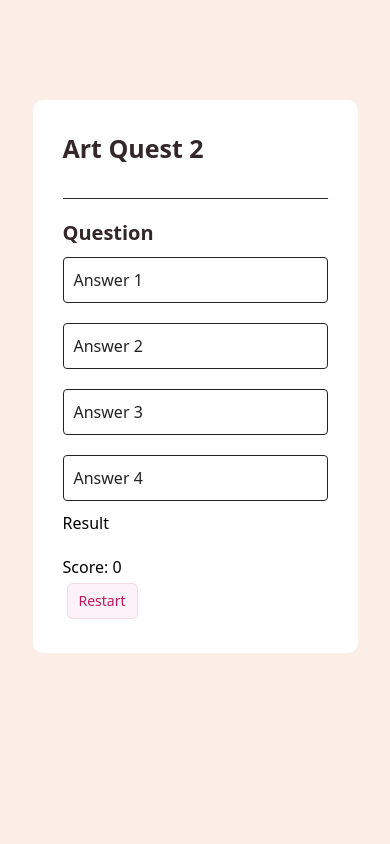
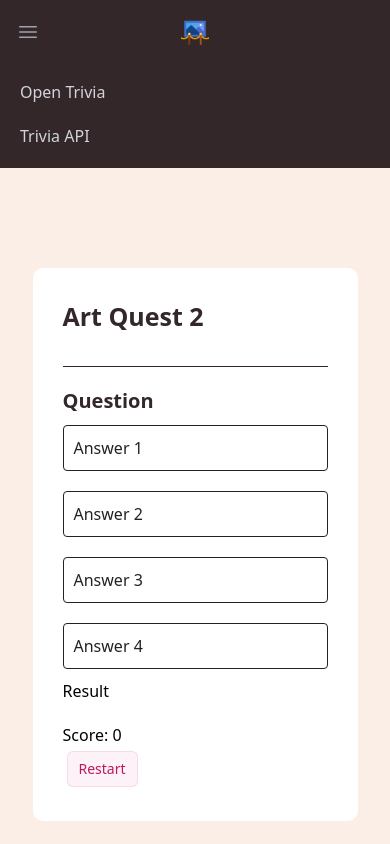
Before and after one commit to sachika13125/art-quest, a plain HTML site: page pages/myQuiz.html in a window 390 px wide. Drawn offline with nearby package versions, Linux system fonts and the light colour scheme; no server answers.

Commit message:
add nav to myQuiz.html

```diff
--- a/pages/myQuiz.html
+++ b/pages/myQuiz.html
@@ -13,6 +13,55 @@
     </head>
 
     <body>
+
+        <!-- Navigation bar -->
+        <nav>
+            <div class="mx-auto max-w-7xl px-2 sm:px-6 lg:px-8">
+                <div class="relative flex h-16 items-center justify-between">
+                    <div class="absolute inset-y-0 left-0 flex items-center sm:hidden">
+                        <!-- Mobile menu button-->
+                        <button type="button" class="relative inline-flex items-center justify-center rounded-md p-2 text-gray-400 hover:bg-pink-500 hover:text-white focus:outline-none focus:ring-2 focus:ring-inset focus:ring-white" aria-controls="mobile-menu" aria-expanded="false" onclick="toggleMobileMenu()">
+                            <span class="absolute -inset-0.5"></span>
+                            <span class="sr-only">Open main menu</span>
+
+                            <!--Icon when menu is closed. Menu open: "hidden", Menu closed: "block"-->
+                            <svg class="block h-6 w-6" fill="none" viewBox="0 0 24 24" stroke-width="1.5" stroke="currentColor" aria-hidden="true">
+                                <path stroke-linecap="round" stroke-linejoin="round" d="M3.75 6.75h16.5M3.75 12h16.5m-16.5 5.25h16.5" />
+                            </svg>
+
+                            <!--Icon when menu is open. Menu open: "block", Menu closed: "hidden"-->
+                            <svg class="hidden h-6 w-6" fill="none" viewBox="0 0 24 24" stroke-width="1.5" stroke="currentColor" aria-hidden="true">
+                                <path stroke-linecap="round" stroke-linejoin="round" d="M6 18L18 6M6 6l12 12" />
+                            </svg>
+                        </button>
+                    </div>
+
+                    <div class="flex flex-1 items-center justify-center sm:items-stretch sm:justify-start">
+                        <div class="flex flex-shrink-0 items-center">
+                            <img class="h-8 w-auto" src="../imgs/icons8-exhibition-48.png" alt="Your Company">
+                        </div>
+                        <div class="hidden sm:ml-6 sm:block">
+                            <div class="flex space-x-4">
+                                <!-- Current: "bg-gray-900 text-white", Default: "text-gray-300 hover:bg-gray-700 hover:text-white" -->
+                                <a href="/index.html" class="font-medium text-gray-300 hover:bg-pink-500 hover:text-white rounded-md px-3 py-2 text-sm font-medium">Open Trivia</a>
+                                <a href="./myQuiz.html" class="font-medium text-gray-300 hover:bg-pink-500 hover:text-white rounded-md px-3 py-2 text-sm font-medium">Trivia API</a>
+                            </div>
+                        </div>
+                    </div>
+                </div>
+            </div>
+
+            <!-- Mobile menu, show/hide based on menu state. -->
+            <div id="mobile-menu" class="sm:hidden">
+                <div class="space-y-1 px-2 pb-3 pt-2">
+                    <!-- Current: "bg-gray-900 text-white", Default: "text-gray-300 hover:bg-gray-700 hover:text-white" -->
+                    <a href="/index.html" class="text-gray-300 hover:bg-pink-500 hover:text-white block rounded-md px-3 py-2 text-base font-medium">Open Trivia</a>
+                    <a href="./myQuiz.html" class="text-gray-300 hover:bg-pink-500 hover:text-white block rounded-md px-3 py-2 text-base font-medium">Trivia API</a>
+                </div>
+            </div>
+        </nav>
+
+
         <section class="app w-5/6">
             <h1>Art Quest 2</h1>
             <div class="quiz">
```
